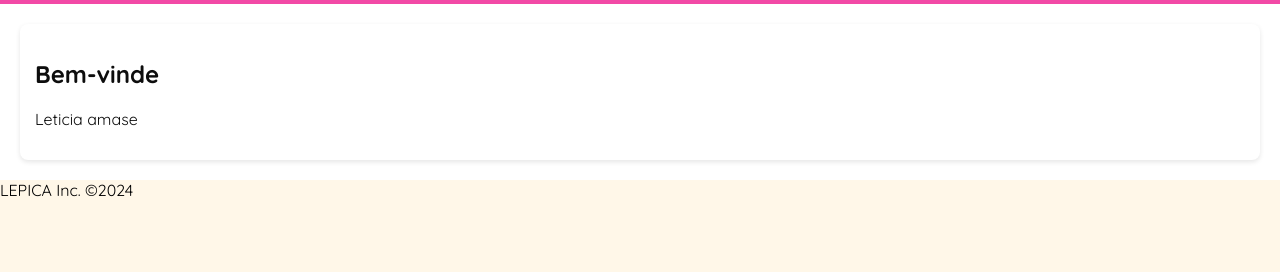
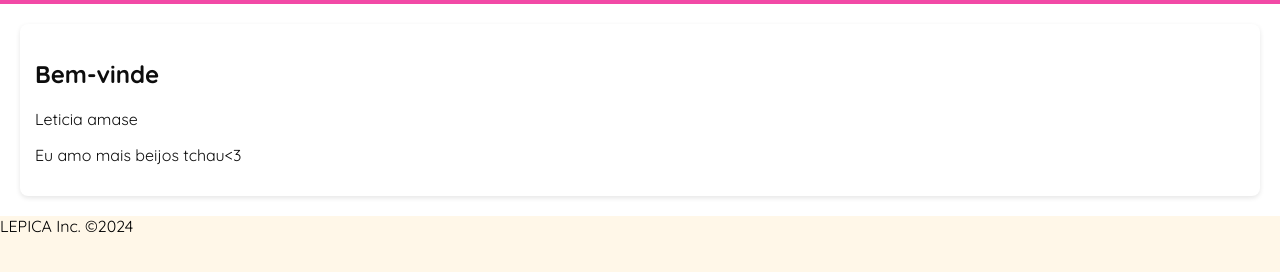
Before and after one commit to felCardoso/amase, a plain HTML site: page index.html in a window 1280 px wide. Shown: the part 412-684 px from the top of the page. Drawn offline with Linux system fonts and the light colour scheme.

Commit message:
Update index.html

```diff
--- a/index.html
+++ b/index.html
@@ -29,6 +29,7 @@
     <section>
         <h2>Bem-vinde</h2>
         <p>Leticia amase</p>
+        <p>Eu amo mais beijos tchau<3</p>
     </section>
 
     <footer>
```
